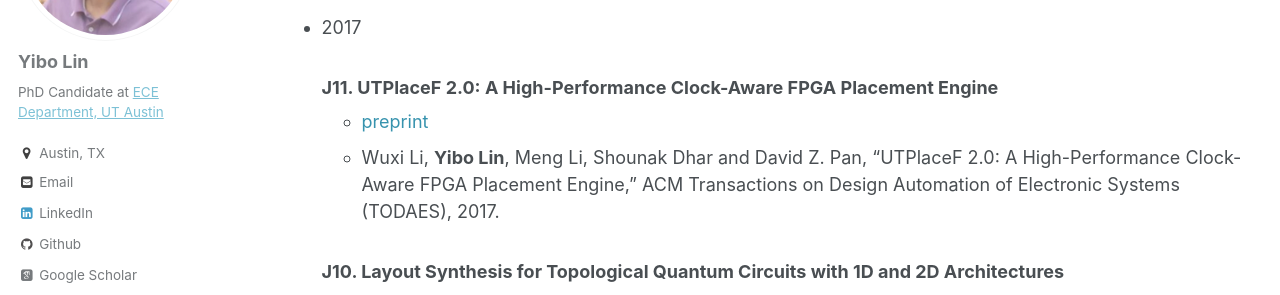
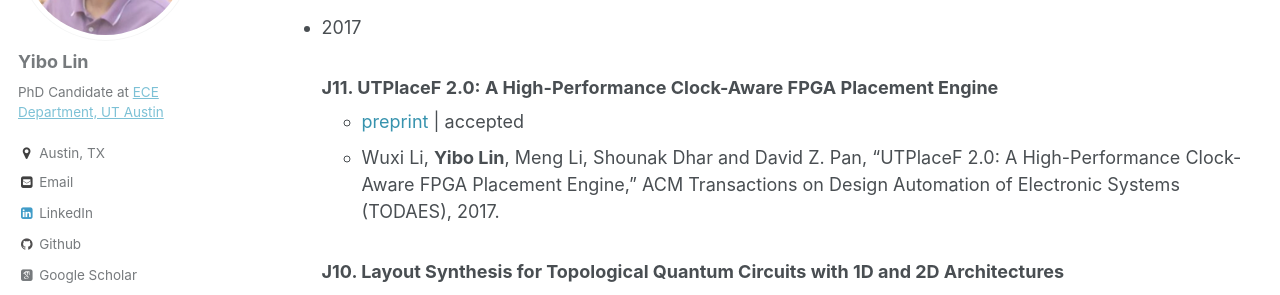
Before and after one commit to limbo018/limbo018.github.io, a Jekyll site: the page built from _pages/publications.md, in a window 1280 px wide and 900 px high. Shown: the part 252-547 px from the top of the window. Built offline with Jekyll 4.4.1, drawn with Linux system fonts in a browser that asks for light colours; some web fonts are replaced.

```diff
--- a/_pages/publications.md
+++ b/_pages/publications.md
@@ -20,7 +20,7 @@ Journal Papers
 * 2017
 
   ### J11. UTPlaceF 2.0: A High-Performance Clock-Aware FPGA Placement Engine
-     * <a href="/publications/papers/FPGA_TODAES2017_Li.pdf" style="color:#3793ae">preprint</a>
+     * <a href="/publications/papers/FPGA_TODAES2017_Li.pdf" style="color:#3793ae">preprint</a> \| accepted
      * Wuxi Li, **Yibo Lin**, Meng Li, Shounak Dhar and David Z. Pan, "UTPlaceF 2.0: A High-Performance Clock-Aware FPGA Placement Engine," ACM Transactions on Design Automation of Electronic Systems (TODAES), 2017.
 
   ### J10. [Layout Synthesis for Topological Quantum Circuits with 1D and 2D Architectures](https://doi.org/10.1109/TCAD.2017.2760511)
--- a/ref/publications.bib
+++ b/ref/publications.bib
@@ -333,6 +333,6 @@ annotatecv={},
     journal   = todaes,
     year      = {2017},
     publishlink = {},
-    annotateweb={([limbo018.github.io/papers/FPGA_TODAES2017_Li.pdf preprint])},
-    annotatecv={},
+    annotateweb={([limbo018.github.io/papers/FPGA_TODAES2017_Li.pdf preprint])(accepted)},
+    annotatecv={(accepted)},
 }
```
Also changed, not shown: _includes/publications_cv.md (+1 -1 lines), 1 other file.
